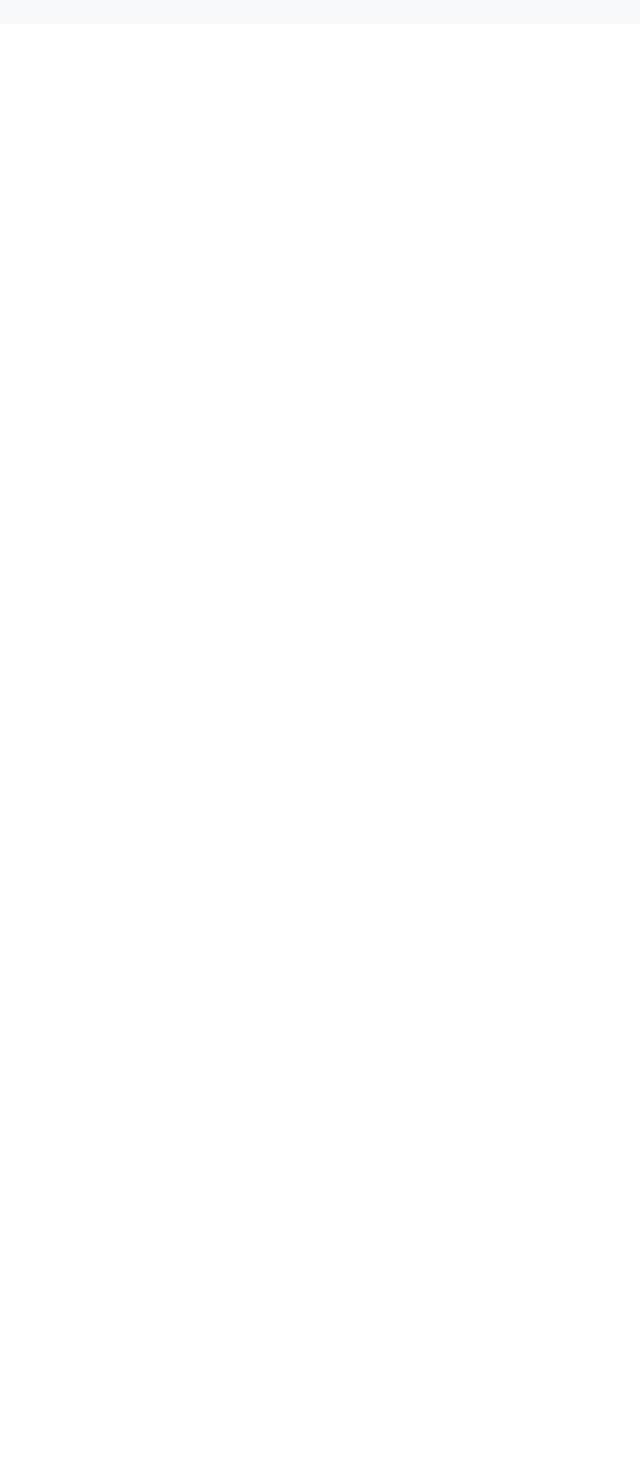
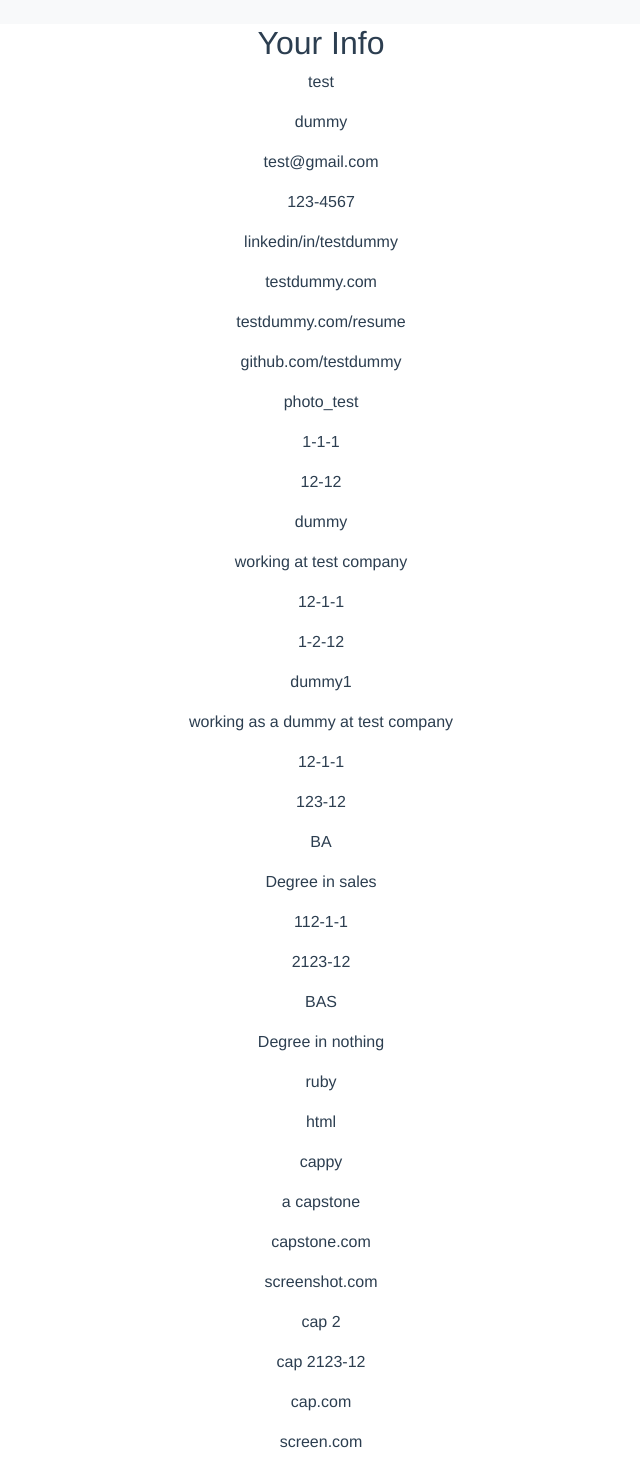
Before and after one commit to codelander-actualize/resume-student-portal-vue-app, a Vue app: page /students/me in a window 1280 px wide. Shown: the part 104-1574 px from the top of the page, without its empty margins (319-959 px from the left). Before the commit the page ends 800 px from the top, so only its background shows below. Built offline with nearby package versions, Linux system fonts and the light colour scheme.

Commit message:
show page with student info, experience, education, skills and capstone

```diff
--- a/src/App.vue
+++ b/src/App.vue
@@ -39,7 +39,7 @@
 
 <style>
 #app {
-  font-family: 'Avenir', Helvetica, Arial, sans-serif;
+  font-family: "Avenir", Helvetica, Arial, sans-serif;
   -webkit-font-smoothing: antialiased;
   -moz-osx-font-smoothing: grayscale;
   text-align: center;
@@ -59,17 +59,12 @@
 }
 </style>
 <script>
-import axios from 'axios';
-
+import axios from "axios";
 
 export default {
   // data: function() {
   //   return {
   //     user: {},
-
-
-
-
 
   //   };
   // },
@@ -85,8 +80,8 @@ export default {
   // },
   methods: {
     isLoggedIn: function() {
-      return localStorage.getItem('jwt');
-    },
-  },
+      return localStorage.getItem("jwt");
+    }
+  }
 };
 </script>
--- a/src/router.js
+++ b/src/router.js
@@ -3,6 +3,7 @@ import Router from 'vue-router';
 import Portal from './views/Portal.vue';
 import Logout from "./views/Logout.vue";
 import Example from './views/Example.vue';
+import StudentsShow from './views/StudentsShow.vue';
 
 Vue.use(Router);
 
@@ -24,7 +25,11 @@ export default new Router({
       path: '/example',
       name: 'example',
       component: Example
+    },
+    {
+      path: '/students/me',
+      name: 'students-show',
+      component: StudentsShow
     }
-
   ]
 });
--- /dev/null
+++ b/src/views/StudentsShow.vue
@@ -0,0 +1,139 @@
+<template>
+  <div class="students-show">
+  <h2>Your Info</h2>
+  <div>
+    <p>{{student.first_name}}</p>
+    <p>{{student.last_name}}</p>
+    <p>{{student.email}}</p>
+    <p>{{student.phone_number}}</p>
+    <p>{{student.linkedin_url}}</p>
+    <p>{{student.twitter_url}}</p>
+    <p>{{student.personal_blog_website_url}}</p>
+    <p>{{student.resume_url}}</p>
+    <p>{{student.github_url}}</p>
+    <p>{{student.photo_url}}</p>
+    <div v-for="experience in student.experiences">
+       <p>{{experience.start_date}}</p>
+       <p>{{experience.end_date}}</p>
+       <p>{{experience.job_title}}</p>
+       <p>{{experience.company}}</p>
+       <p>{{experience.details}}</p>
+    </div>
+
+    <div v-for="education in student.educations">
+       <p>{{education.start_date}}</p>
+       <p>{{education.end_date}}</p>
+       <p>{{education.degree}}</p>
+       <p>{{education.university}}</p>
+       <p>{{education.details}}</p>
+    </div>
+
+    <div v-for="skill in student.skills">
+       <p>{{skill.skill}}</p>
+    </div>
+
+    <div v-for="capstone in student.capstones">
+       <p>{{capstone.name}}</p>
+       <p>{{capstone.description}}</p>
+       <p>{{capstone.url}}</p>
+       <p>{{capstone.screenshot}}</p>
+    </div>
+
+  </div>
+
+
+  </div>
+</template>
+
+<script>
+var axios = require("axios");
+export default {
+  data: function() {
+    return {
+      student: {
+        id: 1,
+        first_name: "test",
+        last_name: "dummy",
+        email: "test@gmail.com",
+        phone_number: "123-4567",
+        short_bio: "sdfojsfpojpwofj",
+        linkedin_url: "linkedin/in/testdummy",
+        twitter_handle: "@test_dummy",
+        personal_blog_website_url: "testdummy.com",
+        resume_url: "testdummy.com/resume",
+        github_url: "github.com/testdummy",
+        photo_url: "photo_test",
+        experiences: [
+          {
+            id: 1,
+            start_date: "1-1-1",
+            end_date: "12-12",
+            job_title: "dummy",
+            compnay_name: "test",
+            details: "working at test company"
+          },
+          {
+            id: 2,
+            start_date: "12-1-1",
+            end_date: "1-2-12",
+            job_title: "dummy1",
+            compnay_name: "test1",
+            details: "working as a dummy at test company"
+          }
+        ],
+        educations: [
+          {
+            id: 1,
+            start_date: "12-1-1",
+            end_date: "123-12",
+            degree: "BA",
+            university_name: "ABC U",
+            details: "Degree in sales"
+          },
+          {
+            id: 2,
+            start_date: "112-1-1",
+            end_date: "2123-12",
+            degree: "BAS",
+            university_name: "ABC JU",
+            details: "Degree in nothing"
+          }
+        ],
+        skills: [
+          {
+            id: 1,
+            skill: "ruby"
+          },
+          {
+            id: 2,
+            skill: "html"
+          }
+        ],
+        capstones: [
+          {
+            id: 1,
+            name: "cappy",
+            description: "a capstone",
+            url: "capstone.com",
+            screenshot: "screenshot.com"
+          },
+          {
+            id: 2,
+            name: "cap 2",
+            description: "cap 2123-12",
+            url: "cap.com",
+            screenshot: "screen.com"
+          }
+        ]
+      }
+    };
+  },
+  created: function() {
+    // axios.get("/api/students/me").then(response => {
+    //   console.log(response.data);
+    //   this.student = response.data;
+    // });
+  },
+  methods: {}
+};
+</script>
```
